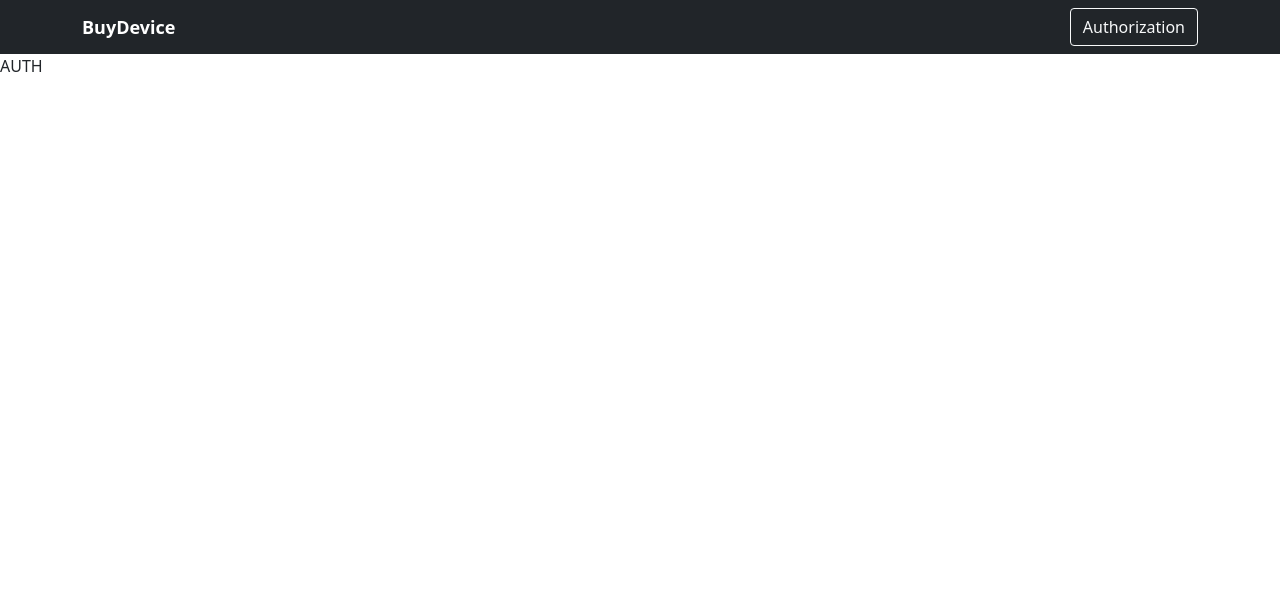
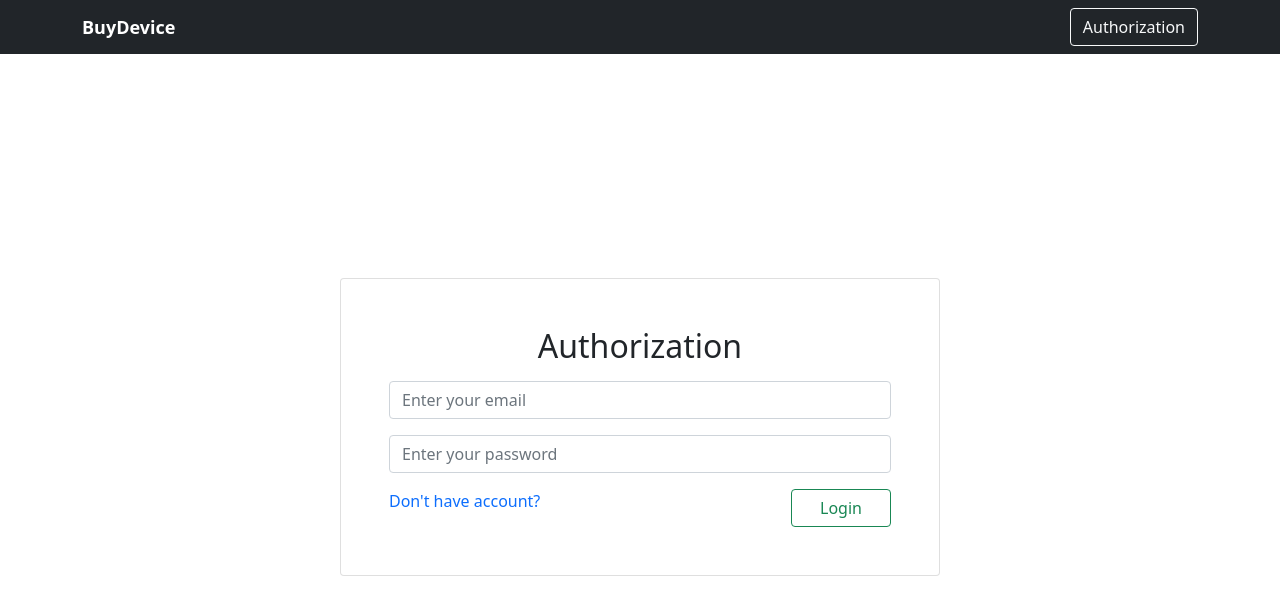
Before and after one commit to vova-krut/online_store, a React (Create React App) app in the folder client/: page /login in a window 1280 px wide. Shown: the top 612 px of the page. Built offline with nearby package versions, Linux system fonts and the light colour scheme.

Commit message:
added auth component

```diff
--- a/client/src/pages/Auth.js
+++ b/client/src/pages/Auth.js
@@ -1,7 +1,51 @@
 import React from "react";
+import { Container, Form } from "react-bootstrap";
+import Card from "react-bootstrap/Card";
+import { Button } from "react-bootstrap";
+import Row from "react-bootstrap/Row";
+import { NavLink } from "react-router-dom";
+import { REGISTRATION_ROUTE } from "../utils/consts";
 
 const Auth = () => {
-    return <div>AUTH</div>;
+    return (
+        <Container
+            className="d-flex justify-content-center align-items-center"
+            style={{ height: window.innerHeight - 54 }}
+        >
+            <Card style={{ width: 600 }} className="p-5">
+                <h2 className="m-auto">Authorization</h2>
+                <Form className="d-flex flex-column">
+                    <Form.Control
+                        placeholder="Enter your email"
+                        className="mt-3"
+                    />
+                    <Form.Control
+                        placeholder="Enter your password"
+                        className="mt-3"
+                    />
+                    <Row
+                        className="justify-content-between mt-3"
+                        style={{ display: "flex" }}
+                    >
+                        <div style={{ width: "auto" }}>
+                            <NavLink
+                                to={REGISTRATION_ROUTE}
+                                style={{ textDecoration: "none" }}
+                            >
+                                Don't have account?
+                            </NavLink>
+                        </div>
+                        <Button
+                            style={{ width: 100, marginRight: 12 }}
+                            variant="outline-success"
+                        >
+                            Login
+                        </Button>
+                    </Row>
+                </Form>
+            </Card>
+        </Container>
+    );
 };
 
 export default Auth;
```
